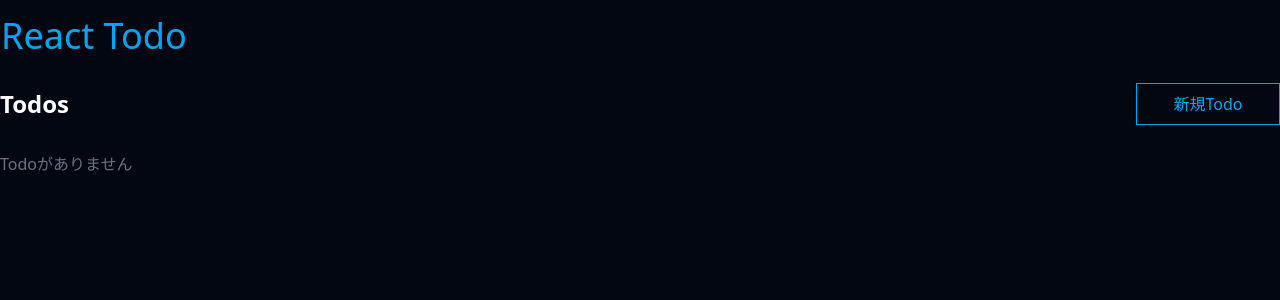
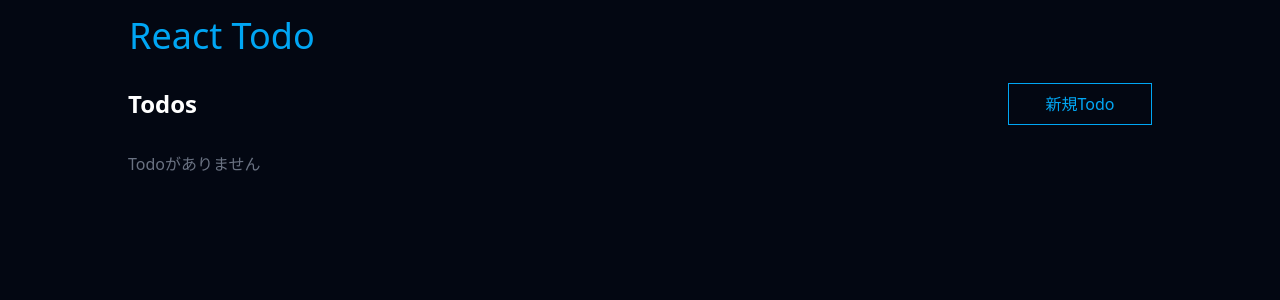
Before and after one commit to FNYukii/ReactTodo, a React (Vite) app: page / in a window 1280 px wide. Shown: the top 300 px of the page. Built offline with nearby package versions, Linux system fonts and the light colour scheme.

Commit message:
feat: コンテンツ最大幅を1024pxに

```diff
--- a/src/App.tsx
+++ b/src/App.tsx
@@ -7,7 +7,7 @@
 
 function App() {
   return (
-    <div className="container mx-auto sm:px-0 px-4">
+    <div className="container max-w-[1024px]   mx-auto px-4 sm:px-0">
       <BrowserRouter>
         <Header />
         <Routes>
```
